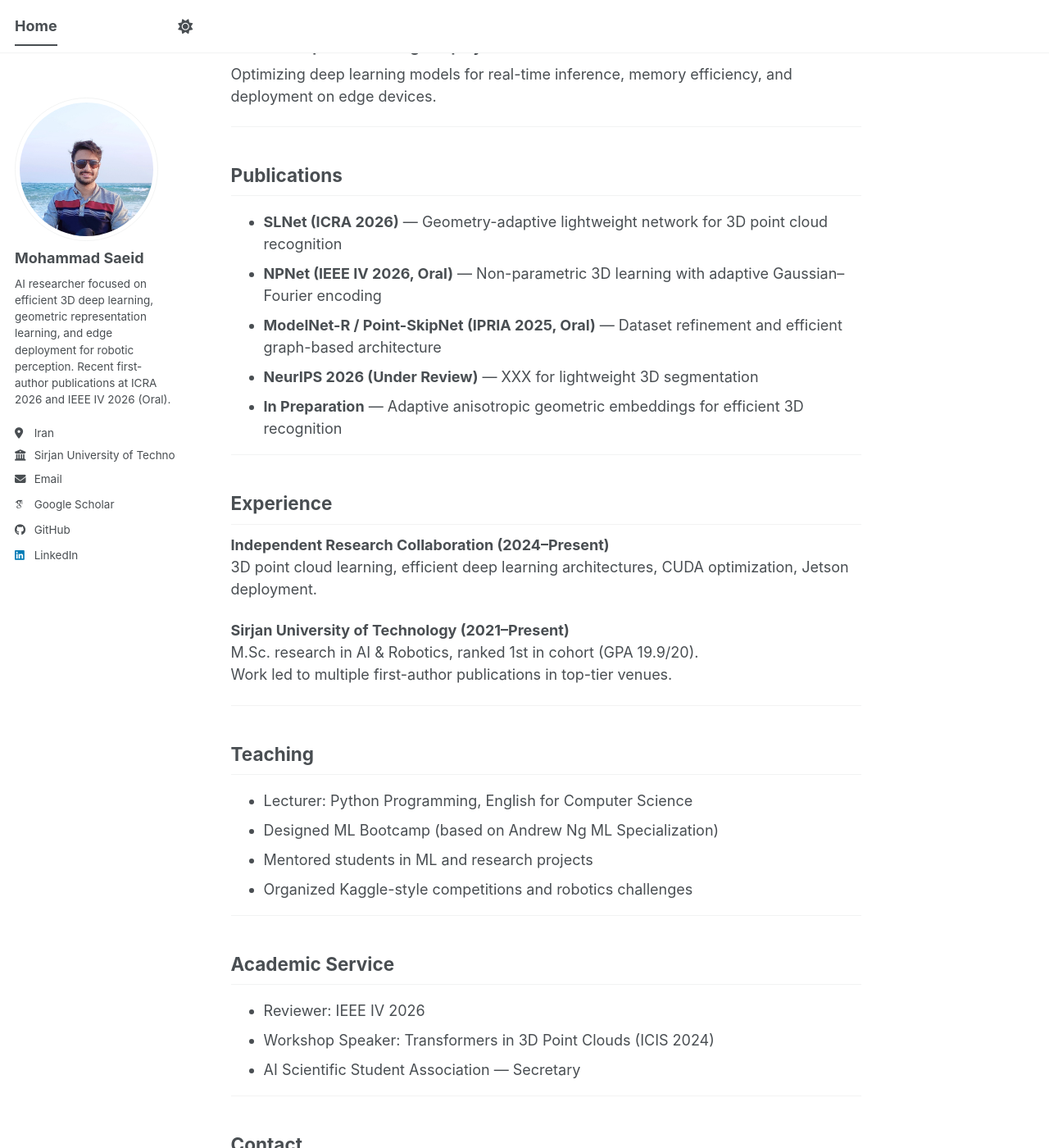
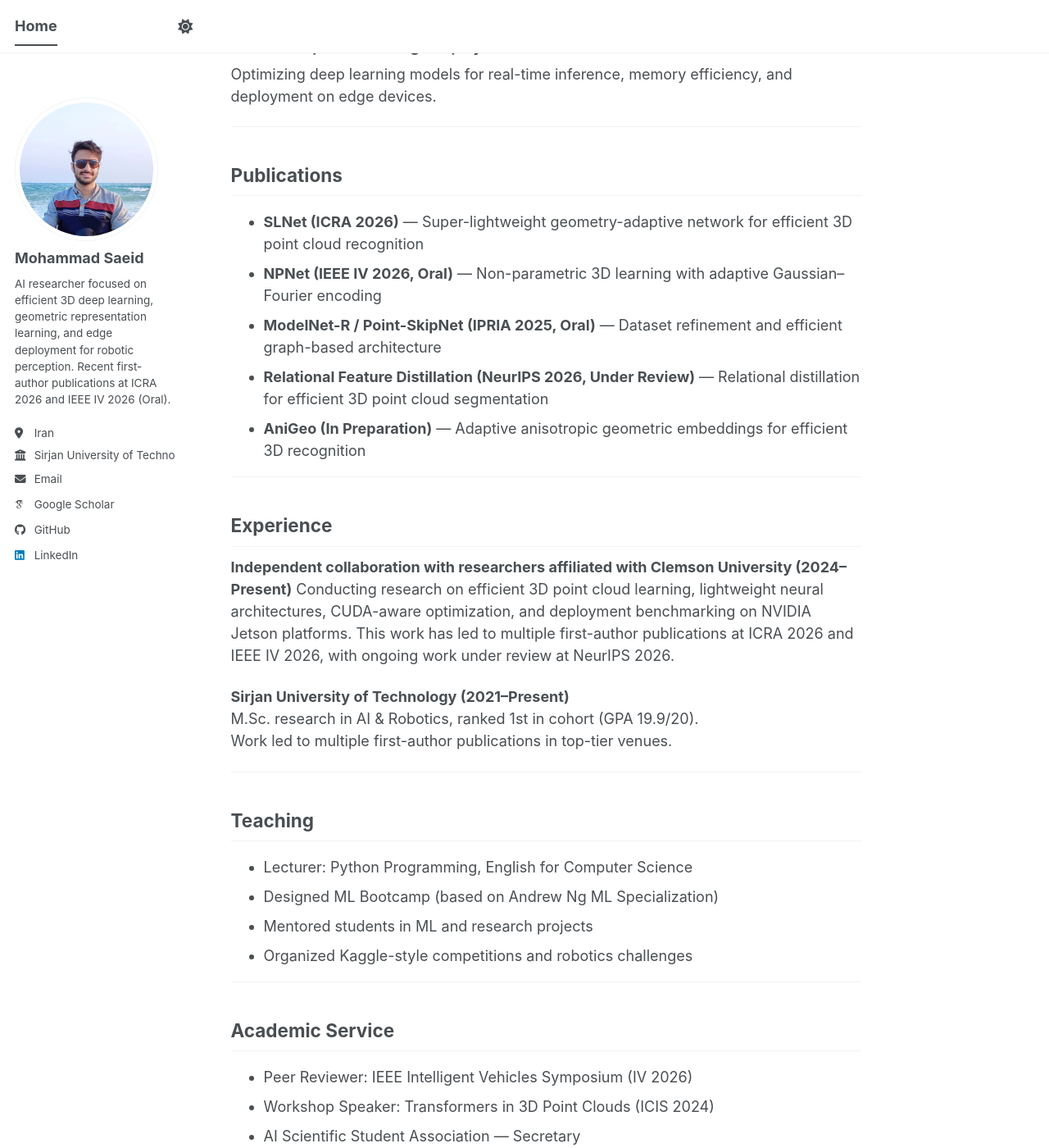
Before and after one commit to m-saeid/m-saeid.github.io, a Jekyll site: the page built from _pages/about.md, in a window 1280 px wide and 1400 px high, scrolled down 876 px. Shown: the whole window at 82% size. Built offline with Jekyll 4.4.1, drawn with Linux system fonts in a browser that asks for light colours; some web fonts are replaced; a script bundle is joined from its source files by our own code; library files that are not in the unit come from our copies; some of the changed text lies outside the part shown.

Commit message:
about.md

```diff
--- a/_pages/about.md
+++ b/_pages/about.md
@@ -56,9 +56,9 @@
 
 ## About Me {#about}
 
-I am a researcher in efficient 3D deep learning and geometric representation learning, with interests in 3D vision, point cloud understanding, 3D reconstruction, and lightweight perception systems for robotics and autonomous platforms.
+I am a researcher in efficient 3D deep learning and geometric AI for robotic perception, with interests in point cloud understanding, geometric representation learning, and resource-efficient deployment on edge devices.
 
-My research aims to bridge high-performance 3D models with real-world deployment constraints, particularly on resource-limited edge devices.
+My recent work has resulted in **first-author** publications at **ICRA 2026** and **IEEE IV 2026 (Oral)**, with ongoing research under review at **NeurIPS 2026**.
 
 <hr class="section-divider">
 
@@ -79,19 +79,19 @@
 <hr class="section-divider">
 
 ## Publications {#publications}
-
-- **SLNet (ICRA 2026)** — Geometry-adaptive lightweight network for 3D point cloud recognition
+- **SLNet (ICRA 2026)** — Super-lightweight geometry-adaptive network for efficient 3D point cloud recognition
 - **NPNet (IEEE IV 2026, Oral)** — Non-parametric 3D learning with adaptive Gaussian–Fourier encoding
 - **ModelNet-R / Point-SkipNet (IPRIA 2025, Oral)** — Dataset refinement and efficient graph-based architecture
-- **NeurIPS 2026 (Under Review)** — XXX for lightweight 3D segmentation
-- **In Preparation** — Adaptive anisotropic geometric embeddings for efficient 3D recognition
+- **Relational Feature Distillation (NeurIPS 2026, Under Review)** — Relational distillation for efficient 3D point cloud segmentation
+- **AniGeo (In Preparation)** — Adaptive anisotropic geometric embeddings for efficient 3D recognition
 
 <hr class="section-divider">
 
 ## Experience {#experience}
 
-**Independent Research Collaboration (2024–Present)**
-3D point cloud learning, efficient deep learning architectures, CUDA optimization, Jetson deployment.
+**Independent collaboration with researchers affiliated with Clemson University (2024–Present)**
+Conducting research on efficient 3D point cloud learning, lightweight neural architectures, CUDA-aware optimization, and deployment benchmarking on NVIDIA Jetson platforms.
+This work has led to multiple first-author publications at ICRA 2026 and IEEE IV 2026, with ongoing work under review at NeurIPS 2026.
 
 **Sirjan University of Technology (2021–Present)**
 M.Sc. research in AI & Robotics, ranked 1st in cohort (GPA 19.9/20).
@@ -110,7 +110,7 @@
 
 ## Academic Service {#service}
 
-- Reviewer: IEEE IV 2026
+- Peer Reviewer: IEEE Intelligent Vehicles Symposium (IV 2026)
 - Workshop Speaker: Transformers in 3D Point Clouds (ICIS 2024)
 - AI Scientific Student Association — Secretary
 
```
